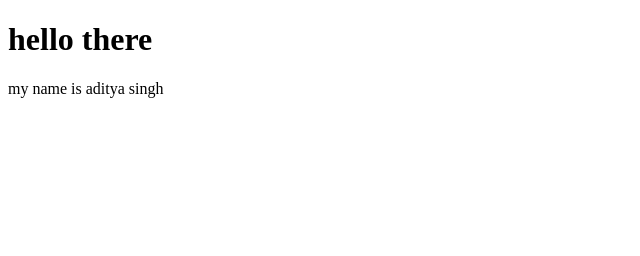
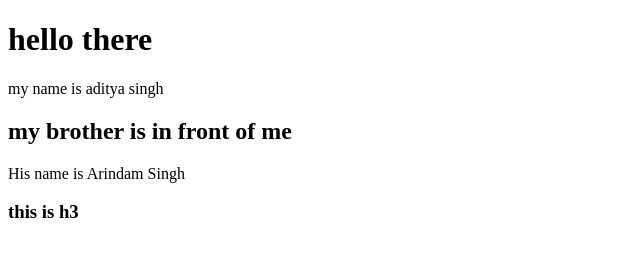
Before and after one commit to Aditya621/test-repo-lpu, a plain HTML site: page index.html in a window 1280 px wide. Shown: the whole page, without its empty margins (0-640 px from the left). Drawn offline with Linux system fonts and the light colour scheme.

Commit message:
update index

```diff
--- a/index.html
+++ b/index.html
@@ -9,5 +9,8 @@
   <body>
     <h1>hello there</h1>
     <p>my name is aditya singh</p>
+    <h2>my brother is in front of me</h2>
+    <p>His name is Arindam Singh</p>
+    <h3>this is h3</h3>
   </body>
 </html>
```
